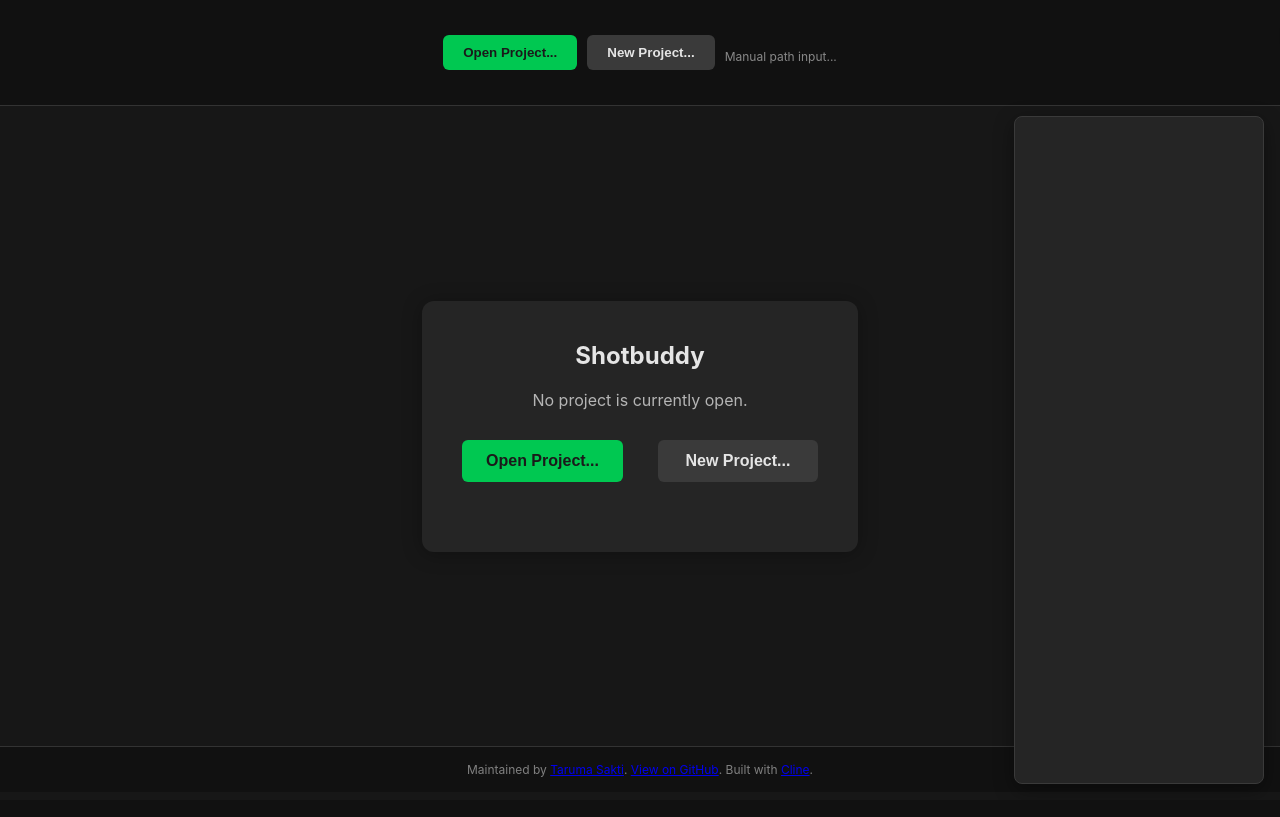
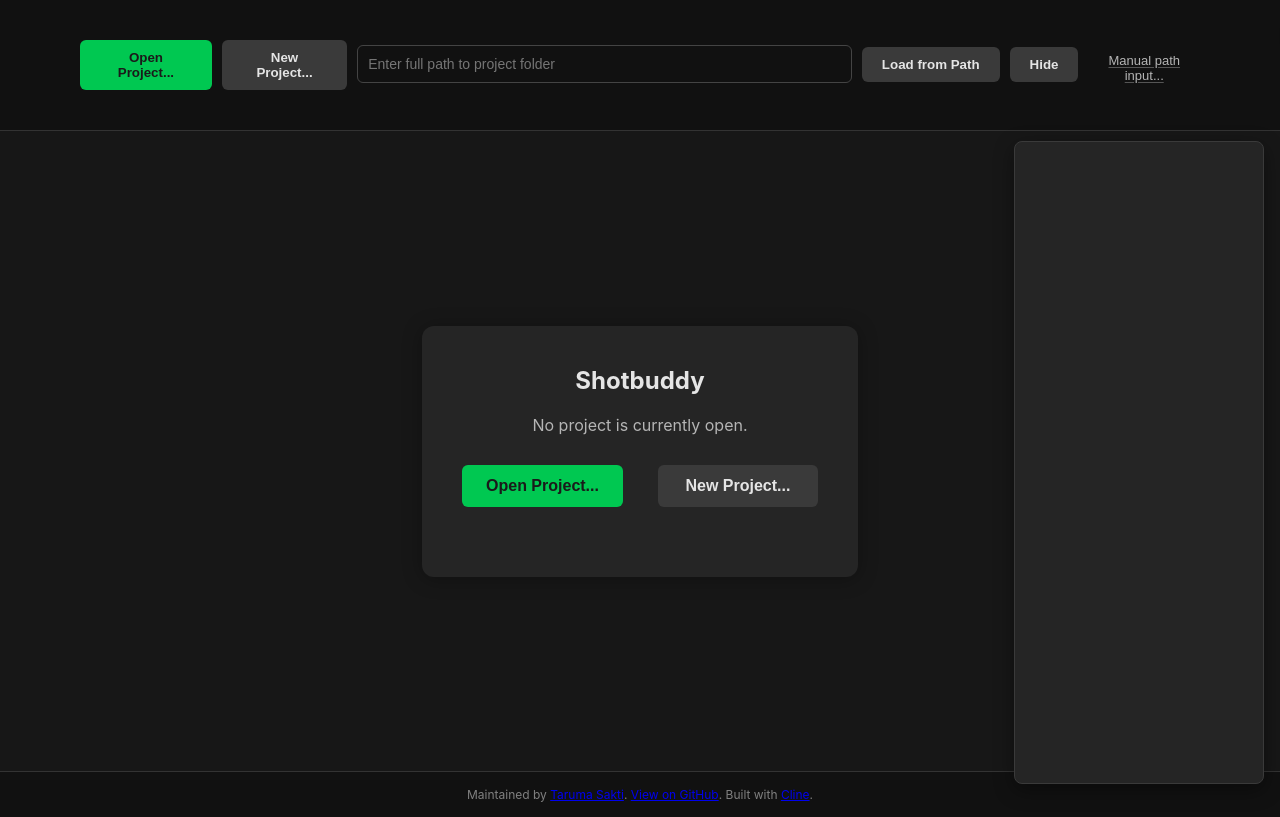
Before and after one commit to taruma/shotbuddy, a Flask app: page / in a window 1280 px wide. Before the commit the page ends 784 px from the top, so only its background shows below. Run offline with Flask 3, Linux system fonts and the light colour scheme; data that the repository does not hold is empty; some libraries are stand-ins or nearby versions.

Commit message:
Add collapsible archived section and UI improvements
Introduces a collapsible 'Archived' section in the shot list with persistent open/close state, updated styling for both dark and light themes, and improved accessibility. Refactors manual path input controls for better layout and usability, including a link-style toggle button. Also updates modal button styles and spacing for consistency.

```diff
--- a/app/static/css/main.css
+++ b/app/static/css/main.css
@@ -910,3 +947,46 @@
             font-size: 11px;
             margin-left: 6px;
         }
+
+        /* Manual path fallback layout and spacing */
+        .manual-path-fallback {
+            display: none;
+            gap: 10px;
+            align-items: center;
+            flex-wrap: wrap;
+            margin: 10px 0 12px;
+        }
+
+        .manual-path-fallback .path-input {
+            flex: 1;
+            width: clamp(260px, 40vw, 700px);
+        }
+
+        /* Link-like control for the "Manual path input..." trigger */
+        .link-button {
+            background: transparent;
+            border: 0;
+            color: #b5b5b5;
+            font-size: 13px;
+            cursor: pointer;
+            padding: 2px 0;
+            text-decoration: underline;
+            text-underline-offset: 2px;
+            text-decoration-color: #555;
+        }
+
+        .link-button:hover {
+            color: #e5e5e5;
+            text-decoration-color: currentColor;
+        }
+
+        /* Modal spacing improvements */
+        .modal-buttons {
+            margin-top: 20px;
+        }
+
+        #create-project-modal .modal-content {
+            width: 520px;
+            max-width: 95vw;
+            text-align: left;
+        }
--- a/app/static/css/styles.css
+++ b/app/static/css/styles.css
@@ -176,6 +176,19 @@
 
 .light .shot-row.archived {
     background: #f2f2f2;
+}
+
+/* Light theme overrides for collapsible archived section */
+.light .archived-section {
+    border-top: 1px solid #e5e5e5;
+}
+
+.light .archived-header {
+    color: #777;
+}
+
+.light .archived-header:hover {
+    color: #000;
 }
 
 /* Subdued shot code styling */
@@ -432,3 +445,13 @@
 .light .recent-project-path {
     color: #777;
 }
+
+/* Light Theme Overrides for link-button */
+.light .link-button {
+    color: #555;
+    text-decoration-color: #bbb;
+}
+
+.light .link-button:hover {
+    color: #000;
+}
--- a/app/static/js/main.js
+++ b/app/static/js/main.js
@@ -145,10 +145,16 @@
 
         function toggleManualPath() {
             const fallback = document.getElementById('manual-path-fallback');
-            if (fallback.style.display === 'none') {
-                fallback.style.display = 'block';
-            } else {
-                fallback.style.display = 'none';
+            const toggle = document.getElementById('manual-path-toggle');
+            const showing = (fallback.style.display === 'none' || !fallback.style.display);
+            fallback.style.display = showing ? 'flex' : 'none';
+            if (toggle) toggle.setAttribute('aria-expanded', showing ? 'true' : 'false');
+            if (showing) {
+                const input = document.getElementById('manual-path-input');
+                if (input) {
+                    input.focus();
+                    input.select();
+                }
             }
         }
 
@@ -602,22 +608,45 @@
 
             shotList.appendChild(activeContainer);
 
-            // Archived section
+            // Archived section (collapsible)
             if (archivedShots.length > 0) {
-                const title = document.createElement("div");
-                title.className = "section-title";
-                title.textContent = "Archived";
-                shotList.appendChild(title);
-
+                const archivedSection = document.createElement("div");
+                archivedSection.id = "archived-section";
+                archivedSection.className = "archived-section";
+
+                // Check localStorage for saved state, default to closed
+                const isArchivedOpen = localStorage.getItem('archivedOpen') === 'true';
+                if (isArchivedOpen) {
+                    archivedSection.classList.add('open');
+                }
+
+                // Create header with toggle button
+                const archivedHeader = document.createElement("button");
+                archivedHeader.className = "archived-header";
+                archivedHeader.setAttribute('aria-expanded', isArchivedOpen ? 'true' : 'false');
+                archivedHeader.setAttribute('aria-controls', 'archived-shot-list');
+                archivedHeader.innerHTML = `
+                    <span class="chevron" aria-hidden="true">${isArchivedOpen ? '▾' : '▸'}</span>
+                    <span>Archived</span>
+                    <span class="count">(${archivedShots.length})</span>
+                `;
+
+                archivedHeader.addEventListener('click', toggleArchivedSection);
+
+                // Create content container
                 const archivedContainer = document.createElement("div");
                 archivedContainer.id = "archived-shot-list";
+                archivedContainer.className = "archived-content";
+                archivedContainer.style.display = isArchivedOpen ? 'block' : 'none';
 
                 archivedShots.forEach(shot => {
                     const row = createShotRow(shot);
                     archivedContainer.appendChild(row);
                 });
 
-            shotList.appendChild(archivedContainer);
+                archivedSection.appendChild(archivedHeader);
+                archivedSection.appendChild(archivedContainer);
+                shotList.appendChild(archivedSection);
             }
 
             // Initialize auto-resize for all existing .notes-input elements
@@ -628,6 +657,21 @@
             // Render and update TOC
             renderTOC();
             positionToc(); // Re-calculate position in case grid changed
+        }
+
+        function toggleArchivedSection() {
+            const archivedSection = document.getElementById('archived-section');
+            const archivedContent = document.getElementById('archived-shot-list');
+            const archivedHeader = this;
+            const chevron = archivedHeader.querySelector('.chevron');
+
+            const isOpen = archivedSection.classList.toggle('open');
+            archivedContent.style.display = isOpen ? 'block' : 'none';
+            archivedHeader.setAttribute('aria-expanded', isOpen ? 'true' : 'false');
+            chevron.textContent = isOpen ? '▾' : '▸';
+
+            // Persist state to localStorage
+            localStorage.setItem('archivedOpen', isOpen ? 'true' : 'false');
         }
 
         function initSortable() {
--- a/app/templates/index.html
+++ b/app/templates/index.html
@@ -23,7 +23,7 @@
                 <button class="dark-button" onclick="openCreateProjectModal()">
                     New Project...
                 </button>
-                <div class="manual-path-fallback" style="margin-top: 10px; display: none;" id="manual-path-fallback">
+                <div class="manual-path-fallback" id="manual-path-fallback">
                     <input
                         id="manual-path-input"
                         class="path-input"
@@ -33,14 +33,14 @@
                     <button class="dark-button" onclick="loadProjectFromManualPath()">
                         Load from Path
                     </button>
-                    <button class="dark-button" onclick="toggleManualPath()" style="margin-left: 5px;">
+                    <button class="dark-button" onclick="toggleManualPath()">
                         Hide
                     </button>
                 </div>
                 <div style="margin-top: 5px;">
-                    <a href="#" onclick="toggleManualPath(); return false;" style="color: #888; font-size: 12px; text-decoration: none;">
+                    <button id="manual-path-toggle" class="link-button" onclick="toggleManualPath(); return false;" aria-expanded="false" aria-controls="manual-path-fallback">
                         Manual path input...
-                    </a>
+                    </button>
                 </div>
             </div>
         </div>
@@ -115,11 +115,11 @@
                 <label style="display: block; margin-bottom: 5px; color: #b5b5b5;">Location</label>
                 <div style="display: flex; gap: 10px;">
                     <input id="new-project-location" type="text" placeholder="Select a folder..." readonly style="flex: 1;" />
-                    <button class="dark-button" onclick="browseProjectLocation()">Browse...</button>
+                    <button class="gray-button" onclick="browseProjectLocation()">Browse...</button>
                 </div>
             </div>
             <div class="modal-buttons">
-                <button class="dark-button" onclick="confirmCreateProject()">Create</button>
+                <button class="green-button" onclick="confirmCreateProject()">Create</button>
                 <button class="dark-button" onclick="closeCreateProjectModal()">Cancel</button>
             </div>
         </div>
```
Also changed, not shown: other parts of app/static/css/main.css (+41 -4 lines).
